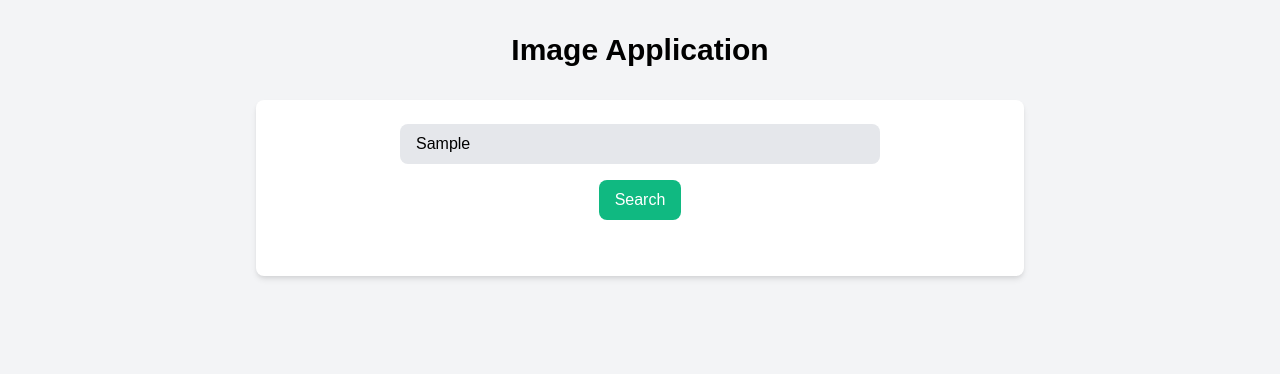
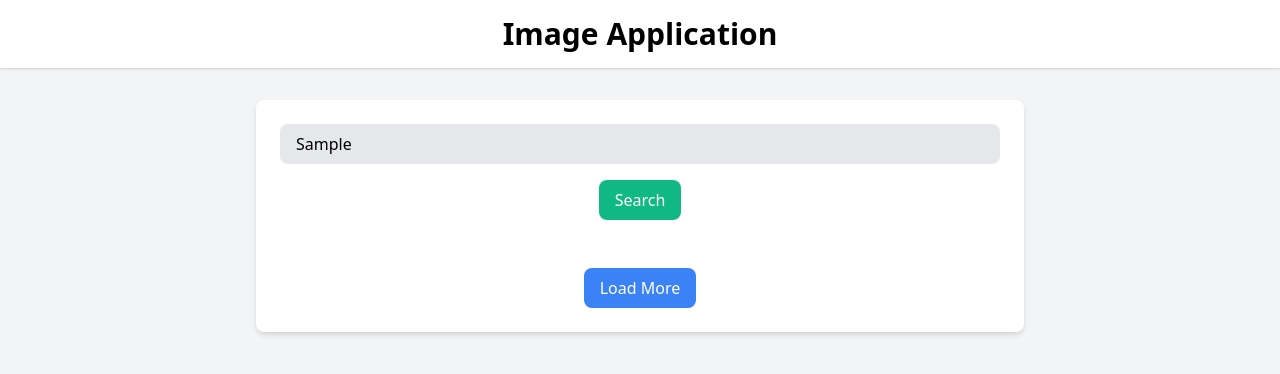
Before and after one commit to Mster9/Image-Search-Application, a website: page index.html in a window 1280 px wide. Both pictures are taken after typing "Sample" into the empty fields and a click on the button "Search". Drawn offline with nearby package versions, Linux system fonts and the light colour scheme; no server answers.

Commit message:
third commit

```diff
--- a/index.html
+++ b/index.html
@@ -1,75 +1,30 @@
 <!DOCTYPE html>
-<html>
+<html lang="en">
 <head>
   <meta charset="UTF-8">
+  <meta name="viewport" content="width=device-width, initial-scale=1.0">
   <title>Image Application</title>
   <link rel="stylesheet" href="https://cdnjs.cloudflare.com/ajax/libs/tailwindcss/2.2.16/tailwind.min.css">
-  <style>
-    * {
-      margin: 0;
-      padding: 0;
-      font-family: "Poppins", sans-serif;
-    }
-  </style>
+  <link rel="stylesheet" href="styles.css">
 </head>
 <body class="bg-gray-100">
-  <h1 class="text-3xl font-bold text-center py-8">Image Application</h1>
-  <div class="container mx-auto max-w-3xl bg-white rounded-lg shadow-md p-6">
-    <input type="text" class="input rounded-lg px-4 py-2 bg-gray-200 w-2/3 mx-auto block mb-4" placeholder="Search for Images" />
-    <button class="search_btn bg-green-500 text-white px-4 py-2 rounded-lg mx-auto block">Search</button>
-    <div class="display_images grid grid-cols-1 sm:grid-cols-2 md:grid-cols-3 lg:grid-cols-4 gap-4 mt-8"></div>
-  </div>
-  <script>
-    const apiKey = "563492ad6f917000010000019b983f3b62fe43daa92e746d4553dd35";
-    const input = document.querySelector("input");
-    const searchBtn = document.querySelector(".search_btn");
-    let page_num = 1;
-    let search_text = "";
-    let search = false;
+  <header class="bg-white shadow py-4">
+    <h1 class="text-3xl font-bold text-center">Image Application</h1>
+  </header>
+  <main class="container mx-auto max-w-3xl bg-white rounded-lg shadow-md p-6 mt-8">
+    <div class="mb-4">
+      <input type="text" class="input rounded-lg px-4 py-2 bg-gray-200 w-full" placeholder="Search for Images" />
+    </div>
+    <div class="text-center">
+      <button class="search_btn bg-green-500 text-white px-4 py-2 rounded-lg">Search</button>
+    </div>
+    <div class="display_images grid grid-cols-1 sm:grid-cols-2 md:grid-cols-3 lg:grid-cols-4 gap-4 mt-8">
 
-    input.addEventListener("input", (event) => {
-      event.preventDefault();
-      search_text = event.target.value;
-    });
-
-    searchBtn.addEventListener("click", () => {
-      if (input.value === "") {
-        alert("Please enter some text");
-        return;
-      }
-      clearGallery();
-      search = true;
-      SearchPhotos(search_text, page_num);
-    });
-
-    function clearGallery() {
-      document.querySelector(".display_images").innerHTML = "";
-      page_num = 1;
-    }
-
-    function displayImages(response) {
-      response.photos.forEach((image) => {
-        const photo = document.createElement("div");
-        photo.classList.add("bg-white", "rounded-lg", "shadow-md", "p-4");
-        photo.innerHTML = `<img src=${image.src.large2x} class="w-full h-48 object-cover rounded-lg mb-2">
-                           <figcaption class="text-gray-700 font-semibold">${image.photographer}</figcaption>`;
-        document.querySelector(".display_images").appendChild(photo);
-      });
-    }
-
-    async function SearchPhotos(query, page_num) {
-      const data = await fetch(`https://api.pexels.com/v1/search?query=${query}&page=${page_num}`, {
-        method: "GET",
-        headers: {
-          Authorization: apiKey,
-        },
-      });
-      const response = await data.json();
-      console.log(response);
-      displayImages(response);
-    }
-
-    SearchPhotos(search_text, page_num);
-  </script>
+    </div>
+    <div class="text-center mt-4">
+      <button class="load_more_btn bg-blue-500 text-white px-4 py-2 rounded-lg hidden">Load More</button>
+    </div>
+  </main>
+  <script src="main.js" defer></script>
 </body>
 </html>
--- a/main.js
+++ b/main.js
@@ -1,10 +1,25 @@
 const apiKey = "563492ad6f917000010000019b983f3b62fe43daa92e746d4553dd35";
-const input = document.querySelector("input");
+const input = document.querySelector(".input");
 const searchBtn = document.querySelector(".search_btn");
-
+const loadMoreBtn = document.querySelector(".load_more_btn");
 let page_num = 1;
 let search_text = "";
 let search = false;
+
+
+async function fetchCategories() {
+  const data = await fetch("https://api.pexels.com/v1/categories", {
+    method: "GET",
+    headers: {
+      Authorization: apiKey,
+    },
+  });
+  const categories = await data.json();
+  const categoryOptions = categories.map(category => `<option value="${category.name}">${category.name}</option>`).join("");
+  input.insertAdjacentHTML("beforeend", categoryOptions);
+}
+
+fetchCategories();
 
 input.addEventListener("input", (event) => {
   event.preventDefault();
@@ -16,21 +31,24 @@ searchBtn.addEventListener("click", () => {
     alert("Please enter some text");
     return;
   }
-  cleargallery();
+  clearGallery();
   search = true;
+  loadMoreBtn.classList.remove("hidden");
   SearchPhotos(search_text, page_num);
 });
 
-function cleargallery() {
+function clearGallery() {
   document.querySelector(".display_images").innerHTML = "";
   page_num = 1;
+  loadMoreBtn.classList.add("hidden");
 }
 
 function displayImages(response) {
   response.photos.forEach((image) => {
     const photo = document.createElement("div");
-    photo.innerHTML = `<img src=${image.src.large2x}>
-        <figcaption> Photo By: ${image.photographer}</figcaption>`;
+    photo.classList.add("bg-white", "rounded-lg", "shadow-md", "p-4");
+    photo.innerHTML = `<img src=${image.src.large2x} class="w-full h-48 object-cover rounded-lg mb-2">
+                       <figcaption class="text-gray-700 font-semibold">${image.photographer}</figcaption>`;
     document.querySelector(".display_images").appendChild(photo);
   });
 }
@@ -44,8 +62,11 @@ async function SearchPhotos(query, page_num) {
   });
   const response = await data.json();
   console.log(response);
-
   displayImages(response);
 }
 
-SearchPhotos(search_text, page_num);
+
+loadMoreBtn.addEventListener("click", () => {
+  page_num++;
+  SearchPhotos(search_text, page_num);
+});
--- /dev/null
+++ b/package.json
@@ -0,0 +1,5 @@
+{
+  "dependencies": {
+    "tailwindcss": "^3.4.3"
+  }
+}
--- a/style.css
+++ b/style.css
@@ -1,62 +1,5 @@
-*
-{
+* {
     margin: 0;
     padding: 0;
     font-family: "Poppins", sans-serif;
-}
-
-h1{
-    text-align: center;
-    padding: 10px;
-}
-.container
-{
-    border-radius: 5px;
-    margin: 5px;
-    padding: 15px;
-    box-shadow: 0 10px 40px -10px rgb(0 64 128 / 10%);
-    border: 1px solid #eee;
-
-}
-input
-{
-    padding: 10px;
-    border: 1px solid #ddd;
-    border-radius: 10px;
-    background: #f9fafc;
-    width: 40%;
-    font-size: 25px;
-    margin-left: 25%;
-
-}
-.display_images{
-    width: 80%;
-    margin: 100px auto;
-    display: grid;
-    grid-template-columns: repeat(auto-fit,minmax(300px,1fr));
-    grid-gap:30px;
-}
-.display_images img
-{
-    width: 90%;
-    border-radius: 5px;
-    height: 240px;
-    cursor: pointer;
-}
-figcaption
-{
-    font-weight: bold;
-    font-size: 15px;
-}
-button{
-    background-color: #4CAF50;
-    border-radius: 10px;
-    color: white;
-    font-size: 1.5rem;
-    padding: 10px;
-    cursor: pointer;
-}
-.showmore{
-    margin: 0 auto;
-  display: block;
-}
+  }
```
Also changed, not shown: 1 other file.
